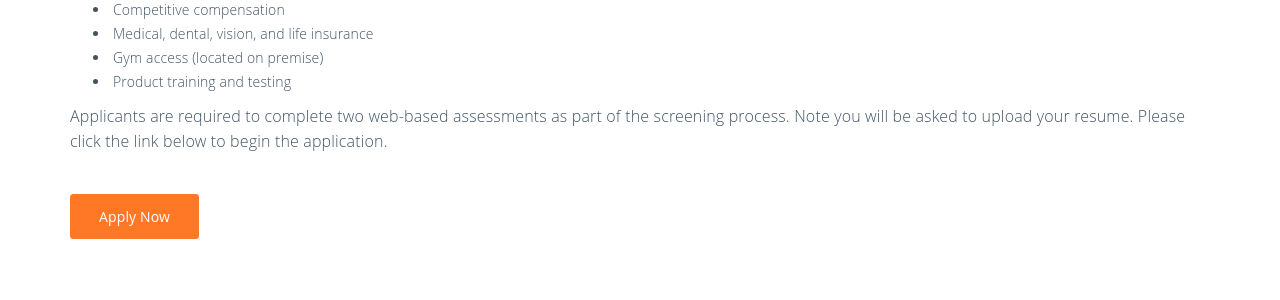
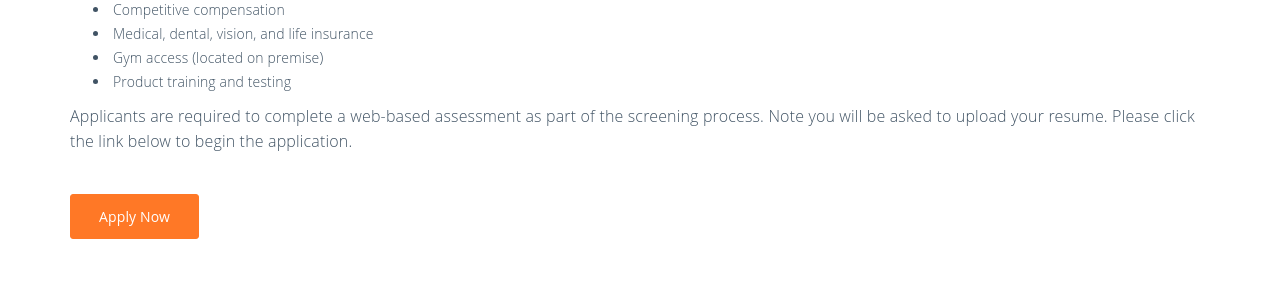
Before and after one commit to paranet/paranet.github.io, a Jekyll site: the page built from _careers/senior_systems_engineer.md, in a window 1280 px wide and 900 px high, scrolled down 868 px. Shown: the part 155-455 px from the top of the window. Built offline with Jekyll 4.4.1, drawn with Linux system fonts in a browser that asks for light colours; some web fonts are replaced.

Commit message:
Update senior_systems_engineer.md
Added the salary range. Changed wording from "Applicants are required to complete two web-based assessments" to "Applicants are required to complete a web-based assesment."

```diff
--- a/_careers/senior_systems_engineer.md
+++ b/_careers/senior_systems_engineer.md
@@ -49,4 +50,4 @@ Paranet is seeking a talented Senior Systems Engineer (SSE) to join our team. Th
 * Gym access (located on premise)
 * Product training and testing
 
-Applicants are required to complete two web-based assessments as part of the screening process.  Note you will be asked to upload your resume.  Please click the link below to begin the application.
+Applicants are required to complete a web-based assessment as part of the screening process.  Note you will be asked to upload your resume.  Please click the link below to begin the application.
```
Also changed, not shown: other parts of _careers/senior_systems_engineer.md (+1 -0 lines).
